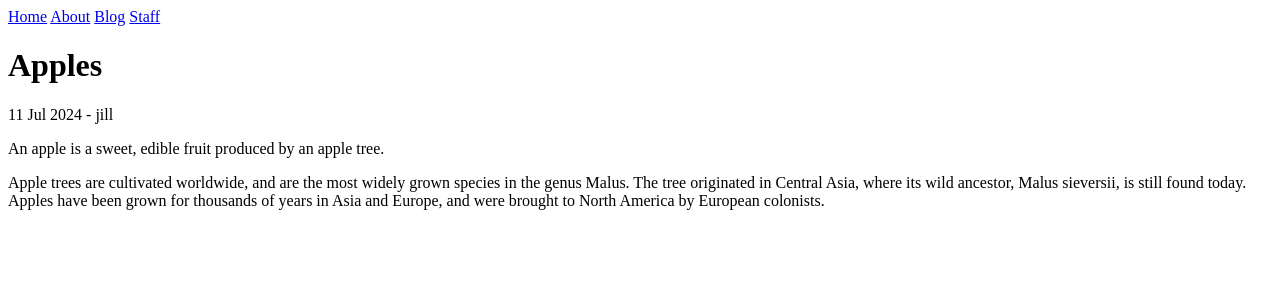
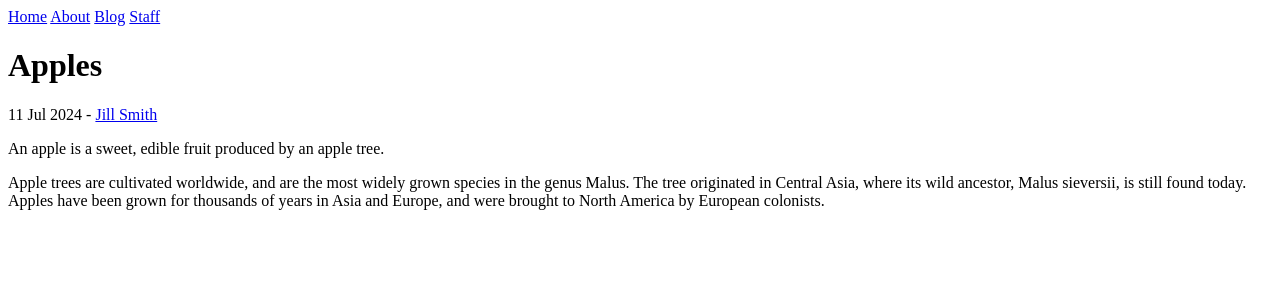
Before and after one commit to AlexvmlDev/jekyll, a Jekyll site: the page built from _posts/2024-07-11-apples.md, in a window 1280 px wide. Shown: the top 300 px of the page. Built offline with Jekyll 4.4.1, drawn with Linux system fonts in a browser that asks for light colours.

Commit message:
Collections - link authors page to posts and vice-versa

```diff
--- a/_layouts/post.html
+++ b/_layouts/post.html
@@ -2,6 +2,11 @@
 layout: default
 ---
 <h1>{{ page.title }}</h1>
-<p>{{ page.date | date_to_string }} - {{ page.author }}</p>
+<p>{{ page.date | date_to_string }}
+    {% assign author = site.authors | where: 'short_name', page.author| first %}
+    {% if author %}
+     - <a href="{{ author.url }}">{{ author.name }}</a>
+    {% endif %}
+    </p>
 
 {{ content }}
```
Also changed, not shown: 3 other files.
